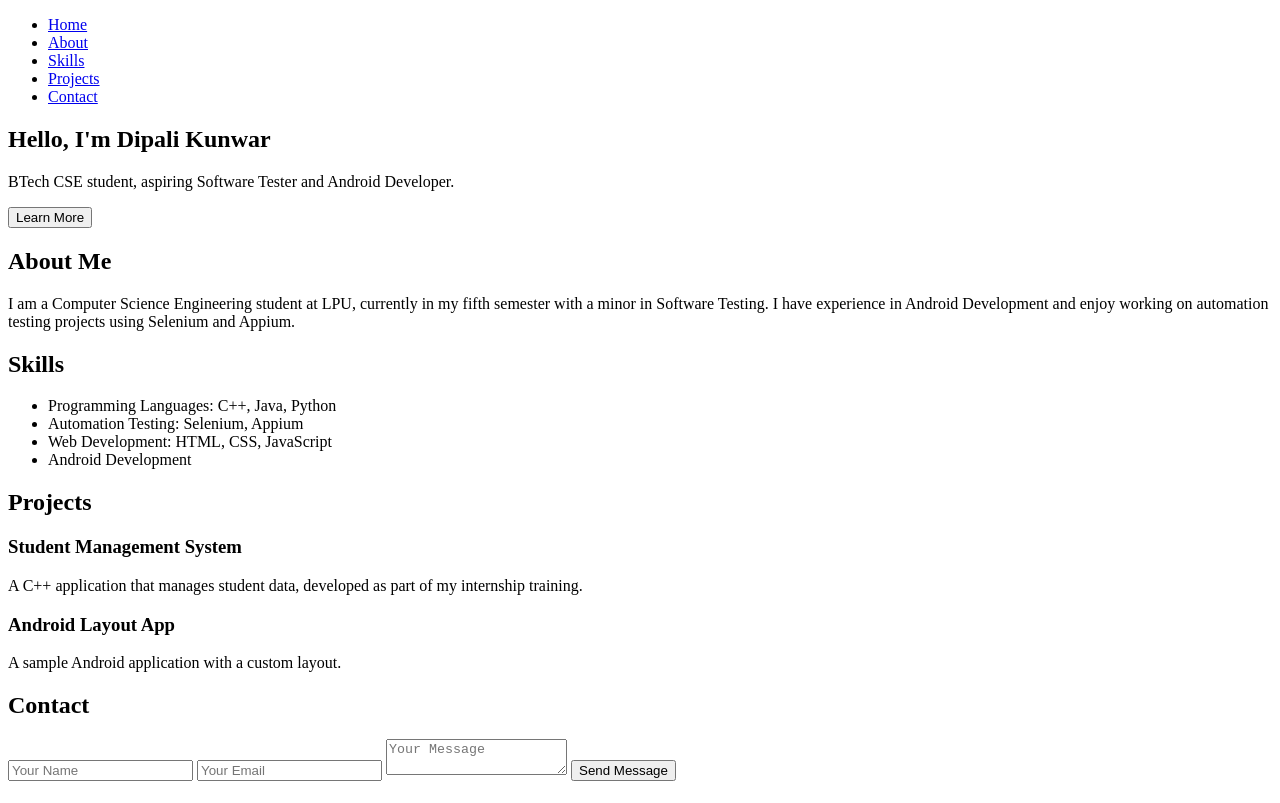
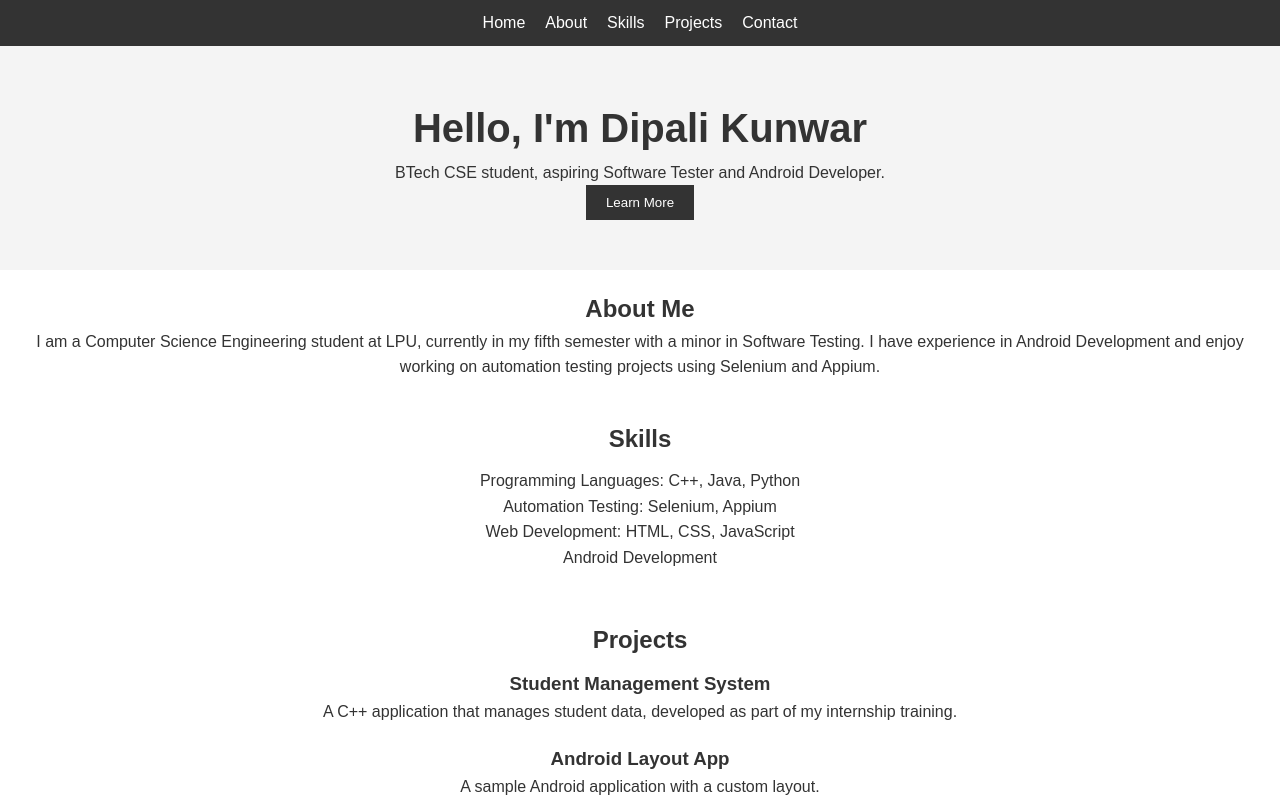
Before and after one commit to dipalikunwar/dipalikunwar.github.io, a plain HTML site: page index.html in a window 1280 px wide. Shown: the top 803 px of the page. Drawn offline with Linux system fonts and the light colour scheme.

Commit message:
added css and js in html file

```diff
--- a/index.html
+++ b/index.html
@@ -4,7 +4,85 @@
     <meta charset="UTF-8">
     <meta name="viewport" content="width=device-width, initial-scale=1.0">
     <title>Dipali Kunwar's Portfolio</title>
-    <link rel="stylesheet" href="style.css">
+    <!-- <link rel="stylesheet" href="style.css"> -->
+    <style>
+        /* Basic Reset */
+        * {
+            margin: 0;
+            padding: 0;
+            box-sizing: border-box;
+        }
+
+        /* Body Styling */
+        body {
+            font-family: Arial, sans-serif;
+            line-height: 1.6;
+            color: #333;
+        }
+
+        /* Header & Navigation */
+        header {
+            background-color: #333;
+            padding: 10px;
+            text-align: center;
+        }
+        header nav ul {
+            list-style: none;
+            display: flex;
+            justify-content: center;
+        }
+        header nav ul li {
+            margin: 0 10px;
+        }
+        header nav ul li a {
+            color: white;
+            text-decoration: none;
+        }
+
+        /* Section Styling */
+        section {
+            padding: 20px;
+            text-align: center;
+        }
+        #home {
+            background-color: #f4f4f4;
+            padding: 50px 20px;
+        }
+        #home .intro h1 {
+            font-size: 2.5rem;
+            color: #333;
+        }
+        #home .intro button {
+            background-color: #333;
+            color: white;
+            border: none;
+            padding: 10px 20px;
+            cursor: pointer;
+        }
+        #skills ul, #projects .project {
+            list-style: none;
+            padding: 10px;
+        }
+
+        /* Contact Form */
+        #contact form {
+            display: flex;
+            flex-direction: column;
+            align-items: center;
+        }
+        #contact form input, #contact form textarea, #contact form button {
+            width: 80%;
+            margin: 10px 0;
+            padding: 10px;
+        }
+        #contact form button {
+            background-color: #333;
+            color: white;
+            border: none;
+            cursor: pointer;
+        }
+
+    </style>
 </head>
 <body>
     <!-- Navigation -->
@@ -70,6 +148,16 @@
         </form>
     </section>
 
-    <script src="script.js"></script>
+    <script>
+        function scrollToSection(sectionId) {
+            document.getElementById(sectionId).scrollIntoView({ behavior: 'smooth' });
+        }
+
+        // Simple Form Handling
+        document.getElementById('contactForm').addEventListener('submit', function(event) {
+            event.preventDefault();
+            alert('Thank you for your message!');
+        });
+    </script>
 </body>
 </html>
```
